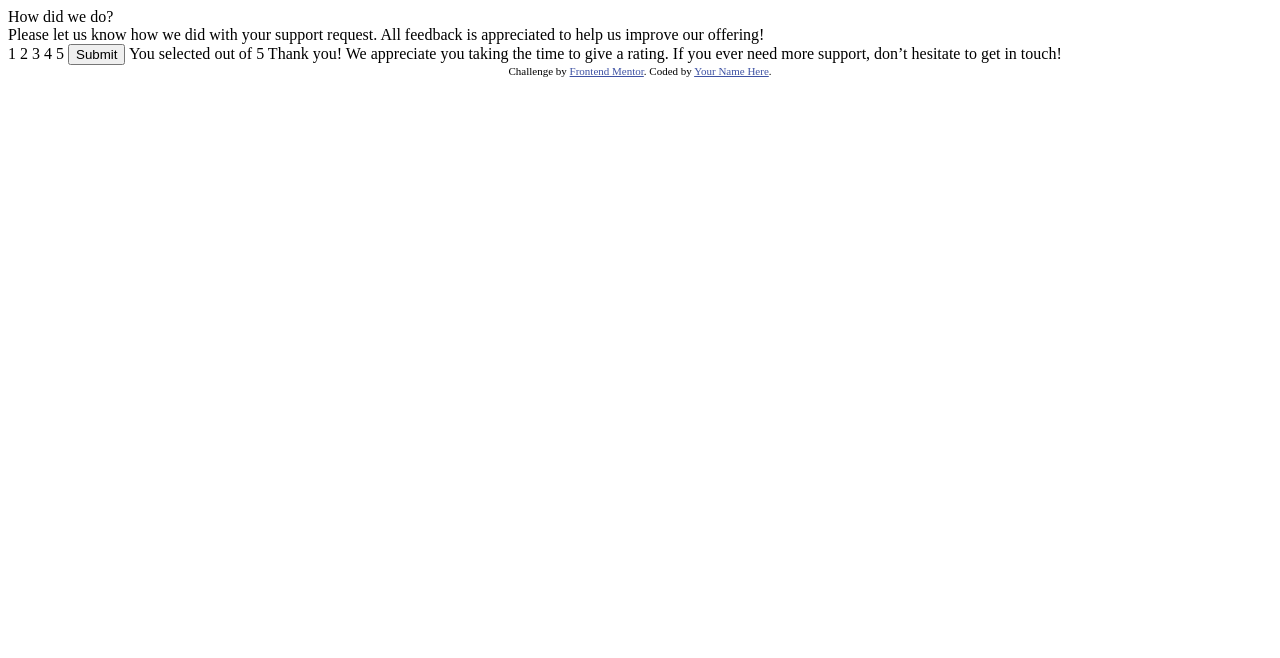
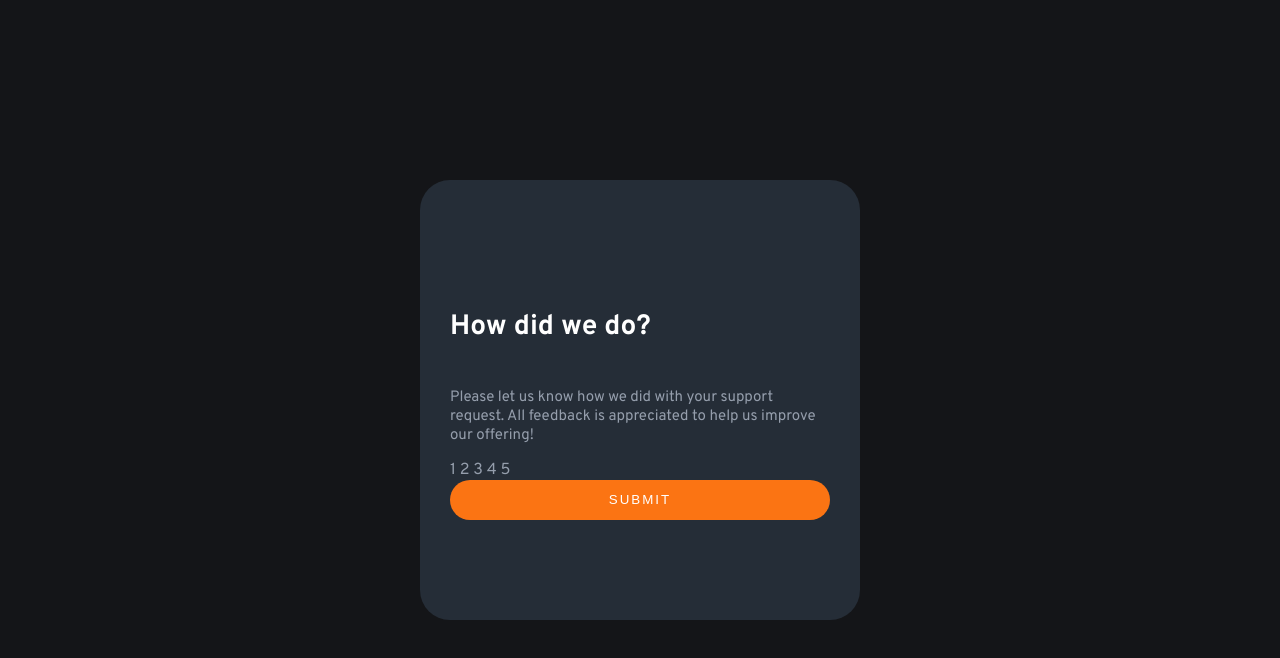
Before and after one commit to sylvielcq/interactive-rating-component, a plain HTML site: page index.html in a window 1280 px wide. Drawn offline with Linux system fonts and the light colour scheme.

Commit message:
Html almost complete, add vanilla JS

```diff
--- a/index.html
+++ b/index.html
@@ -8,42 +8,82 @@
 
   <title>Frontend Mentor | Interactive rating component</title>
 
-  <!-- Feel free to remove these styles or customise in your own stylesheet 👍 -->
-  <style>
-    .attribution { font-size: 11px; text-align: center; }
-    .attribution a { color: hsl(228, 45%, 44%); }
-  </style>
+  <link rel="preconnect" href="https://fonts.googleapis.com">
+  <link rel="preconnect" href="https://fonts.gstatic.com" crossorigin>
+  <link href="https://fonts.googleapis.com/css2?family=Overpass:wght@400;700&display=swap" rel="stylesheet">
+
+  <link rel="stylesheet" href="style.css">
+
 </head>
 <body>
 
+  <main class="centered">
+
   <!-- Rating state start -->
 
-  <div class="title">How did we do?</div>
+    <div id="rating-comp">
+      <p class="title">How did we do?</p>
 
-  <div class="text">Please let us know how we did with your support request. All feedback is appreciated
-  to help us improve our offering!</div>
+      <p class="text">Please let us know how we did with your support request. All feedback is appreciated
+    to help us improve our offering!</p>
 
-  <span class="rating">1</span> <span class="rating">2</span> <span class="rating">3</span> <span class="rating">4</span> <span class="rating">5</span>
+      <form>
+        <div id="radios">
+          <label for="rating-1" class="ratings">
+            <input type="radio" name="rating" value="1"/>
+            <span>1</span>
+          </label>
+          <label for="rating-2" class="ratings">
+            <input type="radio" name="rating" value="2"/>
+            <span>2</span>
+          </label>
+          <label for="rating-3" class="ratings">
+            <input type="radio" name="rating" value="3"/>
+            <span>3</span>
+          </label>
+          <label for="rating-4" class="ratings">
+            <input type="radio" name="rating" value="4"/>
+            <span>4</span>
+          </label>
+          <label for="rating-5" class="ratings">
+            <input type="radio" name="rating" value="5"/>
+            <span>5</span>
+          </label>
+        </div>
+        <div>
+          <button type="button" id="submit">SUBMIT</button>
+        </div>
+      </form>
 
-  <button type="button">Submit</button>
+    </div>
+
 
   <!-- Rating state end -->
 
   <!-- Thank you state start -->
 
-  You selected <!-- Add rating here --> out of 5
+    <div id="thank-you-comp">
 
-  Thank you!
+      <p id="selection">You selected -Add rating here- out of 5</p>
 
-  We appreciate you taking the time to give a rating. If you ever need more support,
-  don’t hesitate to get in touch!
+      <p class="title">Thank you!</p>
+
+      <p class="text">We appreciate you taking the time to give a rating. If you ever need more support,
+      don't hesitate to get in touch!</p>
+
+    </div>
 
   <!-- Thank you state end -->
 
+  </main>
 
+  <!--
   <div class="attribution">
     Challenge by <a href="https://www.frontendmentor.io?ref=challenge" target="_blank">Frontend Mentor</a>.
     Coded by <a href="#">Your Name Here</a>.
   </div>
+  -->
+
+  <script src="state-change.js"></script>
 </body>
 </html>
--- /dev/null
+++ b/state-change.js
@@ -0,0 +1,8 @@
+const ratingComp = document.getElementById("rating-comp");
+const thankYouComp = document.getElementById("thank-you-comp");
+const btn = document.getElementById("submit");
+
+btn.onclick = function () {
+  ratingComp.style.display = "none";
+  thankYouComp.style.display = "block";
+};
--- /dev/null
+++ b/style.css
@@ -0,0 +1,60 @@
+
+body {
+  margin: 0;
+  background-color: #141518;
+  font-family: 'Overpass', sans-serif;
+}
+
+.centered {
+  display: flex;
+  justify-content: center;
+  align-items: center;
+  height: 100vh;
+}
+
+#rating-comp {
+  display: flex;
+  flex-direction: column;
+  justify-content: center;
+  height: 380px;
+  width: 380px;
+  background-color: hsl(213, 19%, 18%);
+  border-radius: 30px;
+  padding: 30px;
+}
+
+.title {
+  font-weight: 700;
+  font-size:28px;
+  color: hsl(0, 0%, 100%);
+}
+
+.text {
+  font-size: 15px;
+  color: hsl(217, 12%, 63%);
+}
+
+#radios label {
+  cursor: pointer;
+  position: relative;
+  color: hsl(217, 12%, 63%);
+}
+
+input[type="radio"] {
+  opacity: 0; /* hidden but still tabable */
+  position: absolute;
+}
+
+button {
+  background-color: hsl(25, 97%, 53%);
+  color: hsl(0, 0%, 100%);
+  letter-spacing: 2px;
+  width: 100%;
+  height: 40px;
+  border: none;
+  border-radius: 30px;
+}
+
+#thank-you-comp {
+  display: none;
+}
```
